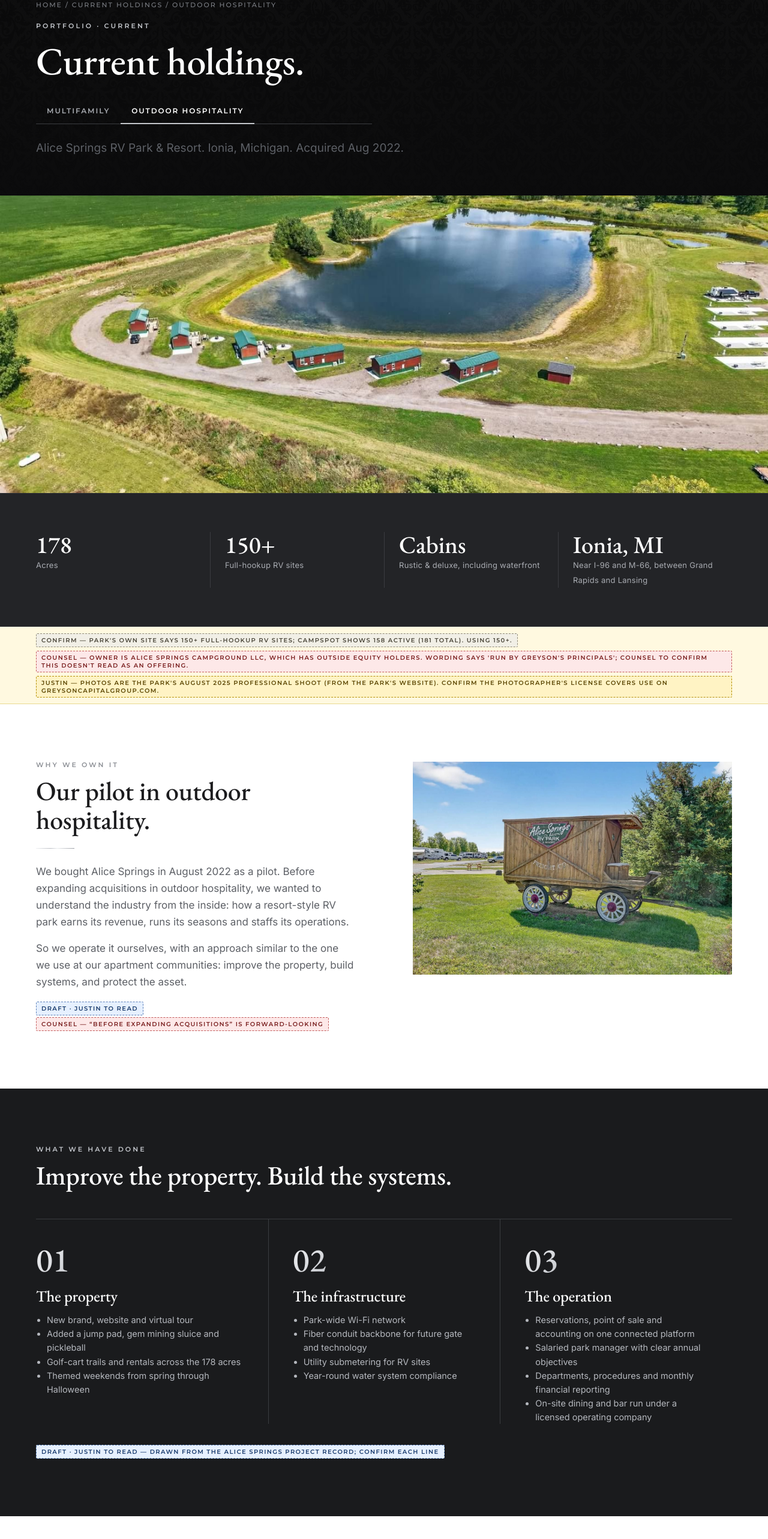
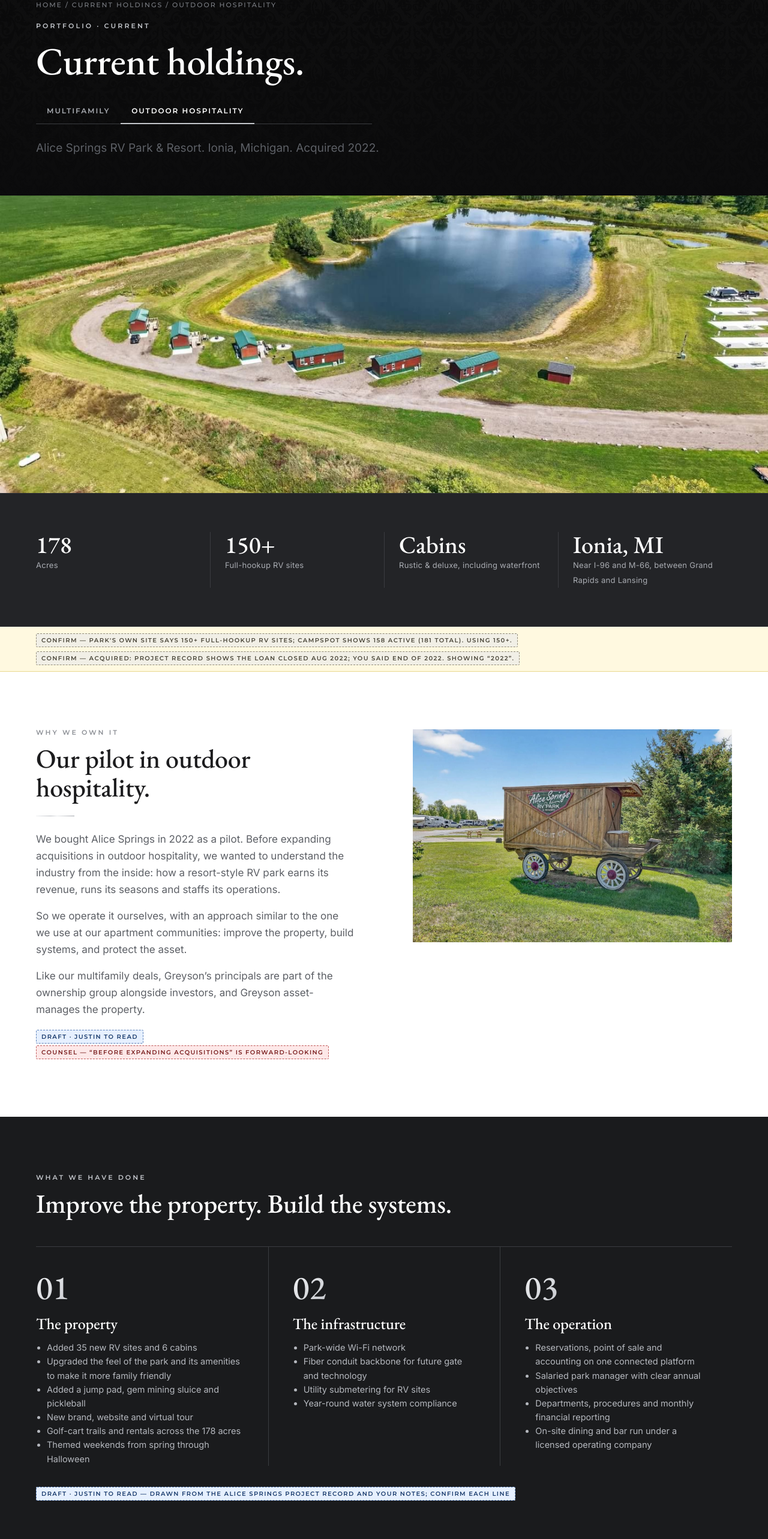
Before and after one commit to Greyson-Capital-Group/greysoncapitalgroup.com, a Next.js app: page /current-holdings/outdoor-hospitality in a window 1280 px wide. Shown: the part 216-2782 px from the top of the page at 60% size. Built offline with nearby package versions, Linux system fonts and the light colour scheme.

Commit message:
Alice Springs: ownership structure, 35 sites + 6 cabins added; revenue claim kept in private content behind counsel flag
Co-Authored-By: Claude Opus 5.5 <noreply@anthropic.com>
Claude-Session: https://claude.ai/code/session_014Xvw2MyEAiTkNBY6PzWLaJ

```diff
--- a/app/about/page.tsx
+++ b/app/about/page.tsx
@@ -35,7 +35,7 @@ export default function AboutPage() {
 
       <section className="paper"><div className="wrap split">
         <div><div className="eyebrow">Beyond multifamily</div><h2 style={{ marginTop: '14px' }}>Outdoor hospitality.</h2><div className="rule"></div>
-          <p className="lede small">Greyson's principals also operate Alice Springs RV Park &amp; Resort, a 178-acre resort campground in Ionia, Michigan, acquired in 2022. It is our pilot in outdoor hospitality: a way to learn the industry's operations from the inside before expanding acquisitions there, run with a similar playbook to our apartments.</p>
+          <p className="lede small">Greyson also asset-manages Alice Springs RV Park &amp; Resort, a 178-acre resort campground in Ionia, Michigan, acquired in 2022 with our principals and investors in the ownership group. It is our pilot in outdoor hospitality: a way to learn the industry's operations from the inside before expanding acquisitions there, run with a similar playbook to our apartments.</p>
           <p style={{ marginTop: '14px' }}><Tag kind="DRAFT" /></p>
           <div className="btn-row"><a className="btn btn-outline" href="/current-holdings/outdoor-hospitality">The Alice Springs story</a></div></div>
         <div className="ph32"><img src="/img/alice-springs-aerial-lake.jpg" alt="Aerial view of the lake and waterfront cabins at Alice Springs RV Park & Resort" loading="lazy" /></div>
--- a/app/current-holdings/outdoor-hospitality/page.tsx
+++ b/app/current-holdings/outdoor-hospitality/page.tsx
@@ -1,7 +1,7 @@
 import { notFound } from 'next/navigation';
 import HoldingsTabs from '@/components/HoldingsTabs';
-import { Tag } from '@/components/Flags';
-import { aliceSprings as a, fmtMonth, isVisible } from '@/lib/content';
+import { Gate, Tag } from '@/components/Flags';
+import { aliceSprings as a, isVisible } from '@/lib/content';
 import { SCHEDULE_URL, SHOW_REVIEW_NOTES } from '@/data/site';
 
 export const metadata = {
@@ -20,7 +20,7 @@ export default function OutdoorHospitalityPage() {
         <div className="crumbs">Home / Current Holdings / Outdoor Hospitality</div><div className="eyebrow light">Portfolio · Current</div>
         <h1>Current holdings.</h1>
         <HoldingsTabs active="hospitality" />
-        <p className="lede">{a.name}. {a.location}. Acquired {fmtMonth(a.acquired)}.</p>
+        <p className="lede">{a.name}. {a.location}. Acquired {a.acquired}.</p>
       </div></section>
 
       <section className="oh-hero"><img src={aerial.src} alt={aerial.alt} fetchPriority="high" /></section>
@@ -34,16 +34,16 @@ export default function OutdoorHospitalityPage() {
       {SHOW_REVIEW_NOTES && (
         <div className="review-strip"><div className="wrap" style={{ display: 'grid', gap: 6 }}>
           <span><Tag kind="CONFIRM">{a.rvSitesNote}</Tag></span>
-          <span><Tag kind="COUNSEL">{a.ownershipNote}</Tag></span>
-          <span><Tag kind="JUSTIN">{a.photoNote}</Tag></span>
+          <span><Tag kind="CONFIRM">Acquired: project record shows the loan closed Aug 2022; you said end of 2022. Showing “2022”.</Tag></span>
         </div></div>
       )}
 
       <section><div className="wrap split">
         <div>
           <div className="eyebrow">Why we own it</div><h2 style={{ marginTop: '14px' }}>Our pilot in outdoor hospitality.</h2><div className="rule"></div>
-          <p className="lede small">We bought Alice Springs in August 2022 as a pilot. Before expanding acquisitions in outdoor hospitality, we wanted to understand the industry from the inside: how a resort-style RV park earns its revenue, runs its seasons and staffs its operations.</p>
+          <p className="lede small">We bought Alice Springs in 2022 as a pilot. Before expanding acquisitions in outdoor hospitality, we wanted to understand the industry from the inside: how a resort-style RV park earns its revenue, runs its seasons and staffs its operations.</p>
           <p className="lede small" style={{ marginTop: '16px' }}>So we operate it ourselves, with an approach similar to the one we use at our apartment communities: improve the property, build systems, and protect the asset.</p>
+          <p className="lede small" style={{ marginTop: '16px' }}>Like our multifamily deals, Greyson’s principals are part of the ownership group alongside investors, and Greyson asset-manages the property.</p>
           <p style={{ marginTop: '16px' }}><Tag kind="DRAFT" /> <Tag kind="COUNSEL">“before expanding acquisitions” is forward-looking</Tag></p>
         </div>
         <div className="ph32"><img src={entrance.src} alt={entrance.alt} loading="lazy" /></div>
@@ -53,8 +53,10 @@ export default function OutdoorHospitalityPage() {
         <div className="eyebrow">What we have done</div><h2 style={{ marginTop: '14px' }}>Improve the property. Build the systems.</h2>
         <div className="steps" style={{ marginTop: '48px' }}>
           <div className="step"><div className="n">01</div><h3>The property</h3><ul>
+            <li>Added 35 new RV sites and 6 cabins</li>
+            <li>Upgraded the feel of the park and its amenities to make it more family friendly</li>
+            <li>Added a jump pad, gem mining sluice and pickleball</li>
             <li>New brand, website and virtual tour</li>
-            <li>Added a jump pad, gem mining sluice and pickleball</li>
             <li>Golf-cart trails and rentals across the 178 acres</li>
             <li>Themed weekends from spring through Halloween</li></ul></div>
           <div className="step"><div className="n">02</div><h3>The infrastructure</h3><ul>
@@ -68,7 +70,11 @@ export default function OutdoorHospitalityPage() {
             <li>Departments, procedures and monthly financial reporting</li>
             <li>On-site dining and bar run under a licensed operating company</li></ul></div>
         </div>
-        <p style={{ marginTop: '32px' }}><Tag kind="DRAFT">drawn from the Alice Springs project record; confirm each line</Tag></p>
+        {a.revenueClaim && <Gate flag="hospitalityRevenue" label="counsel: performance claim">
+          <div className="oh-result"><strong>{a.revenueHeadline}</strong><span>{a.revenueClaim}</span></div>
+          {SHOW_REVIEW_NOTES && <p style={{ marginTop: 10 }}><Tag kind="CONFIRM">{a.revenueNote}</Tag></p>}
+        </Gate>}
+        <p style={{ marginTop: '32px' }}><Tag kind="DRAFT">drawn from the Alice Springs project record and your notes; confirm each line</Tag></p>
       </div></section>
 
       <section><div className="wrap">
--- a/app/globals.css
+++ b/app/globals.css
@@ -374,3 +374,6 @@ code{font-size:.9em;background:#f1efe6;padding:1px 4px}
 .oh-hero img{width:100%;height:min(62vh,620px);object-fit:cover}
 .gal.gal3{grid-template-columns:repeat(4,1fr)}
 @media (max-width:760px){.gal.gal3{grid-template-columns:1fr 1fr}.oh-hero img{height:300px}}
+.oh-result{margin-top:40px;border-top:1px solid #3a3c40;padding-top:28px;display:flex;gap:28px;align-items:baseline;flex-wrap:wrap}
+.oh-result strong{font:500 40px/1 var(--serif);color:#fff}
+.oh-result span{color:#b5b8be;font-size:16px}
--- a/content/flags.json
+++ b/content/flags.json
@@ -10,5 +10,6 @@
   "latestNews": true,
   "heroVariant": "A",
   "dealFinancials": false,
-  "davidShores": false
+  "davidShores": false,
+  "hospitalityRevenue": false
 }
--- a/content/portfolio.json
+++ b/content/portfolio.json
@@ -285,9 +285,9 @@
     "slug": "outdoor-hospitality",
     "name": "Alice Springs RV Park & Resort",
     "type": "Outdoor hospitality",
-    "summary": "Alice Springs RV Park & Resort in Ionia, Michigan is our pilot in outdoor hospitality, acquired in August 2022 and run by Greyson's principals.",
+    "summary": "Alice Springs RV Park & Resort in Ionia, Michigan is our pilot in outdoor hospitality. Greyson's principals are part of the ownership group alongside investors, and Greyson asset-manages the park.",
     "summaryTag": "DRAFT",
-    "ownershipNote": "Owner is Alice Springs Campground LLC, which has outside equity holders. Wording says 'run by Greyson's principals'; counsel to confirm this doesn't read as an offering.",
+    "ownershipNote": "Structured like our multifamily deals: principals in the ownership group alongside investors, Greyson as asset manager (Justin, 10/28).",
     "location": "Ionia, Michigan",
     "address": "5087 Alice Ct, Ionia, MI 48846",
     "access": "Near I-96 and M-66, between Grand Rapids and Lansing",
@@ -334,12 +334,11 @@
         "alt": "Camp store at Alice Springs"
       }
     ],
-    "acquired": "2022-08",
+    "acquired": "2022",
     "acres": 178,
     "rvSitesLabel": "150+",
     "rvSitesNote": "Park's own site says 150+ full-hookup RV sites; Campspot shows 158 active (181 total). Using 150+.",
-    "cabinsLabel": "Rustic & deluxe",
-    "photoNote": "Photos are the park's August 2025 professional shoot (from the park's website). Confirm the photographer's license covers use on greysoncapitalgroup.com."
+    "cabinsLabel": "Rustic & deluxe"
   },
   "_private": "IRRs, capital totals and the Woodmere/Ridgeway outcome wording are not in this public repo. They load at build time from the GREYSON_PRIVATE_CONTENT environment variable (see content/private.example.json)."
 }
--- a/content/private.example.json
+++ b/content/private.example.json
@@ -37,5 +37,10 @@
     "woods-at-ridgeway": {
       "outcome": "\u2026"
     }
+  },
+  "aliceSprings": {
+    "revenueHeadline": "\u2026",
+    "revenueClaim": "\u2026",
+    "revenueNote": "\u2026"
   }
 }
--- a/lib/content.ts
+++ b/lib/content.ts
@@ -12,7 +12,7 @@ import path from 'node:path';
 // (set in Netlify), or from a local, gitignored content/private.json.
 type Money = { value: number; display: string; label: string; detail?: string; flag?: string };
 export type Portfolio = { purchasePrice: string; capex: string; equity: string; capitalReturned: string; capitalReturnedTag?: string };
-type Private = { capital?: Record<'equityRaised' | 'capitalDeployed', Money>; deals?: Record<string, { irr?: number; outcome?: string; portfolio?: Portfolio }> };
+type Private = { aliceSprings?: { revenueHeadline?: string; revenueClaim?: string; revenueNote?: string }; capital?: Record<'equityRaised' | 'capitalDeployed', Money>; deals?: Record<string, { irr?: number; outcome?: string; portfolio?: Portfolio }> };
 function loadPrivate(): Private {
   try {
     if (process.env.GREYSON_PRIVATE_CONTENT) return JSON.parse(process.env.GREYSON_PRIVATE_CONTENT);
@@ -44,7 +44,7 @@ export type Deal = {
   photos: Photo[]; photoNote?: string; photoOwnershipConfirm?: boolean; outcome?: string; outcomeTag?: string;
   capitalReturnedConfirm?: boolean; communities?: Community[]; portfolio?: Portfolio;
 };
-export type FlagName = 'um5Public' | 'lifetimeTotal' | 'capitalTotals' | 'irr' | 'woodmere' | 'ridgeway' | 'aliceSprings' | 'latestNews' | 'dealFinancials' | 'davidShores';
+export type FlagName = 'um5Public' | 'lifetimeTotal' | 'capitalTotals' | 'irr' | 'woodmere' | 'ridgeway' | 'aliceSprings' | 'latestNews' | 'dealFinancials' | 'davidShores' | 'hospitalityRevenue';
 
 export const flags = flagsJson as Record<FlagName, boolean> & { heroVariant: 'A' | 'B' };
 export const copy = copyJson;
@@ -53,7 +53,7 @@ export const capital = {
   equityRaised: priv.capital?.equityRaised ?? missing('Lifetime equity raised'),
   capitalDeployed: priv.capital?.capitalDeployed ?? missing('Lifetime capital deployed (purchase + CapEx)'),
 };
-export const aliceSprings = portfolio.aliceSprings;
+export const aliceSprings = { ...portfolio.aliceSprings, ...(priv.aliceSprings ?? {}) } as typeof portfolio.aliceSprings & { revenueHeadline?: string; revenueClaim?: string; revenueNote?: string };
 export const deals = (portfolio.deals as Deal[]).map((d) => ({ ...d, ...(priv.deals?.[d.slug] ?? {}) }));
 
 /** true when the item is live on the public site. */
```
